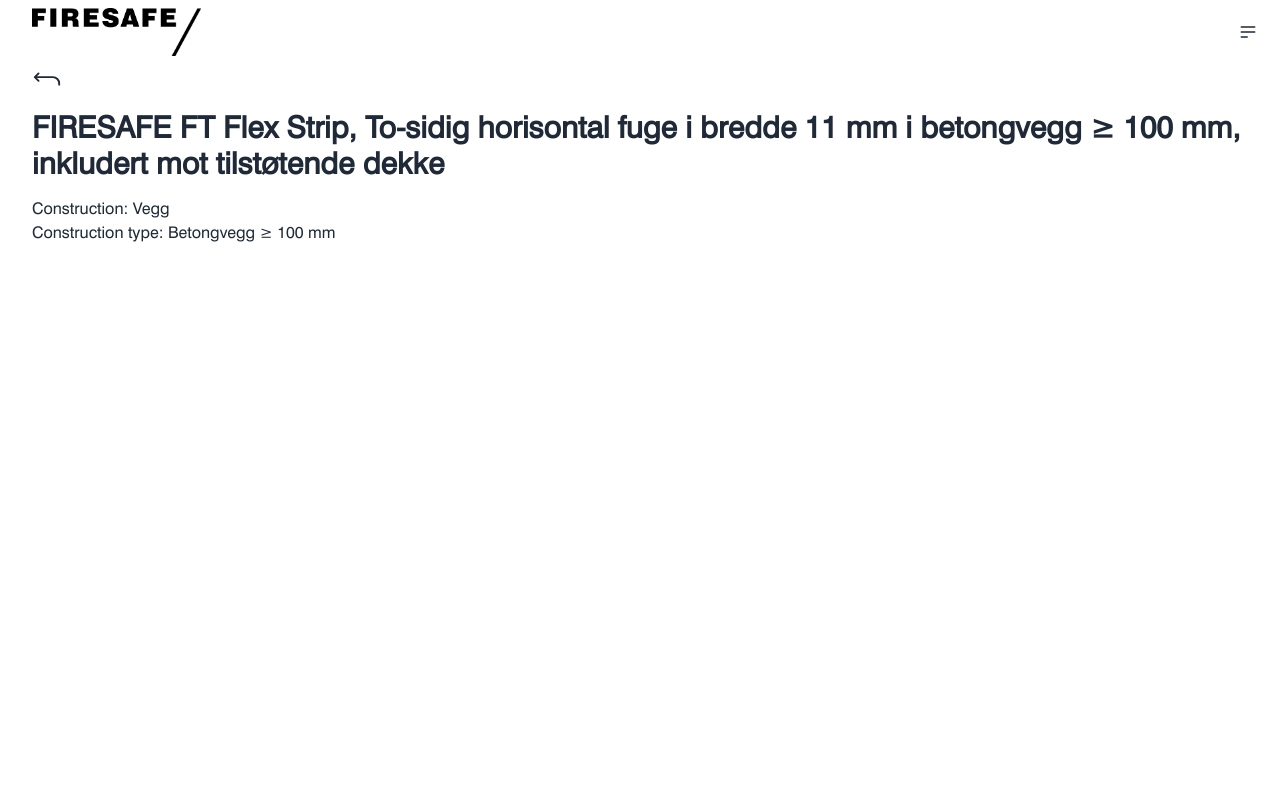
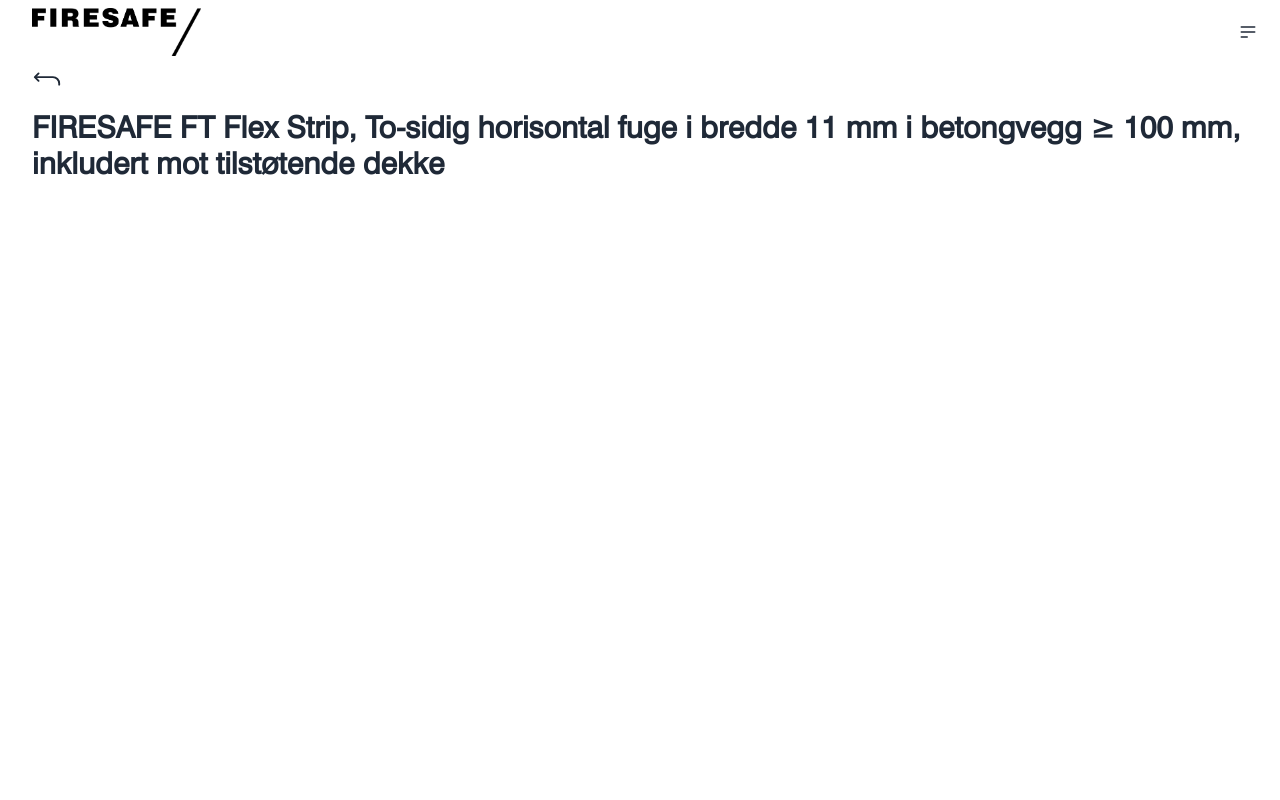
Before and after one commit to SkyeTec-no/firesafe-poc, a Next.js app: page /norway/en/solutions/3a1b8fe5-fa1b-463e-abf5-0a86d7aae8d7 in a window 1280 px wide. Shown: the top 800 px of the page. Built offline with nearby package versions, Linux system fonts and the light colour scheme.

Commit message:
add simple PDF-viewer

```diff
--- a/app/[country]/[language]/solutions/[uuid]/page.tsx
+++ b/app/[country]/[language]/solutions/[uuid]/page.tsx
@@ -48,8 +48,14 @@
     <>
       <BackButton />
       <h1 className="text-3xl font-bold mb-4">{solution.title}</h1>
-      <div>Construction: {solution.construction}</div>
-      <div>Construction type: {solution.constructionType}</div>
+      <div className="w-full aspect-a4">
+        <object
+          data={`${solution.pdfUrl}#page=${solution.pdfPage}`}
+          type="application/pdf"
+          width="100%"
+          height="100%"
+        />
+      </div>
       {solution.body}
     </>
   );
--- a/content/solutions/norway/c06ccafa-f87b-4f22-bb10-29fd51f5930e.en.md
+++ b/content/solutions/norway/c06ccafa-f87b-4f22-bb10-29fd51f5930e.en.md
@@ -1,7 +1,7 @@
 ---
 title: FIRESAFE FT Board
 uuid: c06ccafa-f87b-4f22-bb10-29fd51f5930e
-pdfUrl: /public/pdf/firesafe-ft-board-montasjeavisning-2017-no.pdf
+pdfUrl: /pdf/firesafe-ft-board-montasjeavisning-2017-no.pdf
 pdfPage: 2
 construction: Vegg
 constructionType: Betongvegg ≥ 100 mm
--- a/content/solutions/norway/c06ccafa-f87b-4f22-bb10-29fd51f5930e.no.md
+++ b/content/solutions/norway/c06ccafa-f87b-4f22-bb10-29fd51f5930e.no.md
@@ -1,7 +1,7 @@
 ---
 title: FIRESAFE FT Board
 uuid: c06ccafa-f87b-4f22-bb10-29fd51f5930e
-pdfUrl: /public/pdf/firesafe-ft-board-montasjeavisning-2017-no.pdf
+pdfUrl: /pdf/firesafe-ft-board-montasjeavisning-2017-no.pdf
 pdfPage: 2
 construction: Vegg
 constructionType: Betongvegg ≥ 100 mm
--- a/data/solutions.ts
+++ b/data/solutions.ts
@@ -22,6 +22,8 @@
 export interface Solution {
   title: string;
   uuid: string;
+  pdfUrl: string;
+  pdfPage: number;
   construction: Constructions;
   constructionType: ConstructionTypes;
   fireResistanceClass: FireResistanceClasses;
--- a/package.json
+++ b/package.json
@@ -23,7 +23,6 @@
     "remark-mdx-frontmatter": "^5.0.0"
   },
   "devDependencies": {
-    "gray-matter": "^4.0.3",
     "@tailwindcss/typography": "^0.5.14",
     "@types/node": "^20",
     "@types/react": "^18",
@@ -32,6 +31,7 @@
     "eslint": "^8",
     "eslint-config-next": "14.2.5",
     "glob": "^11.0.0",
+    "gray-matter": "^4.0.3",
     "postcss": "^8",
     "serwist": "^9.0.5",
     "tailwindcss": "^3.4.1",
--- a/public/admin/config.yml
+++ b/public/admin/config.yml
@@ -24,7 +24,8 @@
           label: "PDF-file",
           name: "pdfUrl",
           widget: "file",
-          media_folder: "/public/pdf",
+          media_folder: "public/pdf",
+          public_folder: "/pdf",
           i18n: true,
         }
       - { label: "PDF-page", name: "pdfPage", widget: "number", i18n: true }
--- a/tailwind.config.ts
+++ b/tailwind.config.ts
@@ -20,6 +20,9 @@
       fontFamily: {
         sans: ["var(--font-swis)"],
       },
+      aspectRatio: {
+        a4: "210/297",
+      },
     },
   },
   plugins: [require("@tailwindcss/typography"), require("daisyui")],
```
